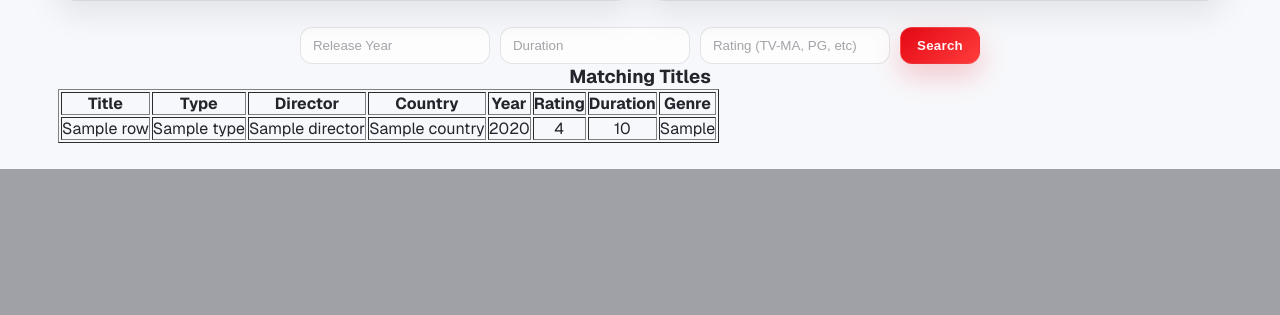
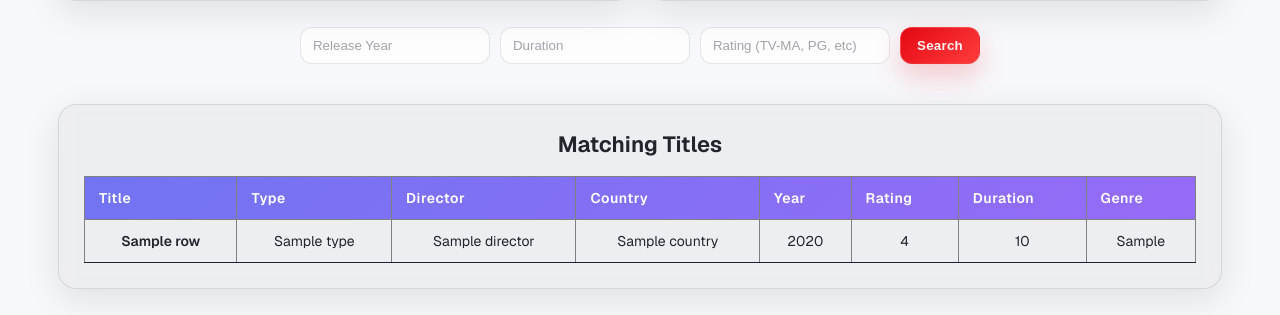
Before and after one commit to Bheem1930/netflix-dashboard, a Flask app: template templates/index.html in a window 1280 px wide. Shown: the part 1118-1433 px from the top of the page. Before the commit the page ends 1287 px from the top, so only its background shows below. Run offline with Flask 3, Linux system fonts and the light colour scheme; the template is opened without the code that fills it: most values are stand-ins (such as "Sample title", 1, 10 or a date in 2020).

Commit message:
Add: Table css

```diff
--- a/static/charts/style.css
+++ b/static/charts/style.css
@@ -355,6 +355,68 @@ button:focus-visible {
   color: var(--red);
   margin-right: 8px;
 }
+.result-table {
+  margin-top: 40px;
+  padding: 25px;
+  background: var(--surface);
+  border-radius: var(--radius);
+  border: 1px solid var(--border);
+  box-shadow: var(--shadow-soft);
+  backdrop-filter: blur(10px);
+  overflow-x: auto;
+}
+
+.result-table h3 {
+  margin-bottom: 18px;
+  font-size: 22px;
+  font-weight: 650;
+  color: var(--text);
+}
+
+.result-table table {
+  width: 100%;
+  border-collapse: collapse;
+  font-size: 14px;
+  min-width: 900px;
+}
+
+.result-table thead {
+  background: linear-gradient(
+    135deg,
+    rgba(99, 102, 241, 0.9),
+    rgba(139, 92, 246, 0.9)
+  );
+  color: white;
+}
+
+.result-table th {
+  padding: 12px 14px;
+  text-align: left;
+  font-weight: 600;
+  letter-spacing: 0.04em;
+}
+
+.result-table td {
+  padding: 12px 14px;
+  color: var(--text);
+}
+
+.result-table tbody tr {
+  border-bottom: 1px solid var(--text);
+  transition: background 0.2s ease;
+}
+
+.result-table tbody tr:nth-child(even) {
+  background: var(--surface-2);
+}
+
+.result-table tbody tr:hover {
+  background: rgba(99, 102, 241, 0.08);
+}
+
+.result-table td:first-child {
+  font-weight: 600;
+}
 
 @media (max-width: 860px) {
   .kpi-row,
```
